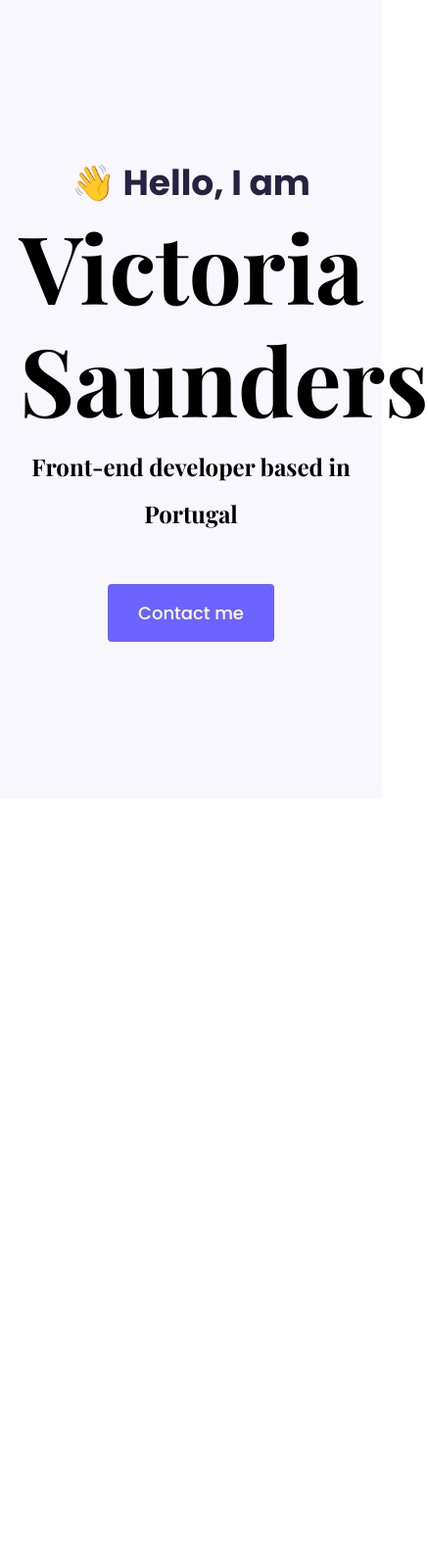
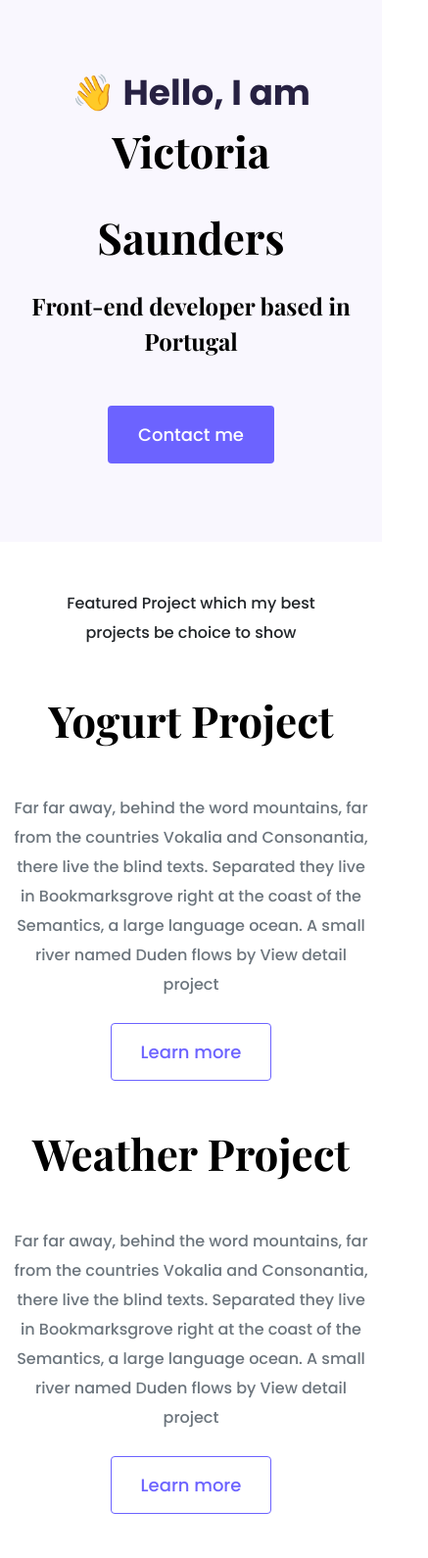
Before and after one commit to BestLifeEver/portfolio-project-4, a plain HTML site: page index.html in a window 390 px wide. Shown: the top 1590 px of the page at 98% size, 437 px wide, since content can reach past the window. Before the commit the page ends 844 px from the top, so only its background shows below. Drawn offline with nearby package versions, Linux system fonts and the light colour scheme.

Commit message:
Integrated homepage content design

```diff
--- a/index.html
+++ b/index.html
@@ -25,5 +25,63 @@
   <a href="#"class="btn btn-branding">Contact me</a>
   </div>
   </div>
+   <p class="text-center m-5">
+     Featured Project which my best projects be choice to show
+</p>
+  <div class="container">
+    <div class="row mb-5">
+      <div class="col d-none d-lg-block">
+        <img src="images/yogurt.png"
+        class="img-fluid" alt=""/>
+      </div>
+    <div class="col">
+      <div class="project-description">
+     <h2 class="mb-5"> Yogurt Project</h2>
+<p class="mb-4 text-muted">
+Far far away, behind the word mountains, far from the countries Vokalia and Consonantia, there live the blind texts. Separated they live in Bookmarksgrove right at the coast of the Semantics, a large language ocean. A small river named Duden flows by
+View detail project
+</p>
+<a href="" class="btn btn-branding-outline">Learn more</a>
+</div>
+</div>
+    </div>
+  <div class="row mb-5">
+
+    <div class="col">
+      <div class="project-description">
+     <h2 class="mb-5"> Weather Project</h2>
+<p class="mb-4 text-muted">
+Far far away, behind the word mountains, far from the countries Vokalia and Consonantia, there live the blind texts. Separated they live in Bookmarksgrove right at the coast of the Semantics, a large language ocean. A small river named Duden flows by
+View detail project
+</p>
+<a href="" class="btn btn-branding-outline">Learn more</a>
+</div>
+</div>
+
+  <div class="col d-none d-lg-block">
+        <img src="images/weather.png"
+        class="img-fluid" alt=""/>
+      </div>
+      </div>
+<div class="row">
+      <div class="col d-none d-lg-block">
+        <img src="images/dictionary.png"
+        class="img-fluid" alt=""/>
+      </div>
+    <div class="col">
+      <div class="project-description">
+     <h2 class="mb-5"> Dictionary Project</h2>
+<p class="mb-4 text-muted">
+Far far away, behind the word mountains, far from the countries Vokalia and Consonantia, there live the blind texts. Separated they live in Bookmarksgrove right at the coast of the Semantics, a large language ocean. A small river named Duden flows by
+View detail project
+</p>
+<a href="" class="btn btn-branding-outline">Learn more</a>
+</div>
+</div>
+    </div>
+
+
+
+</div>
 </body>
 </html>
--- a/styles/app.css
+++ b/styles/app.css
@@ -12,10 +12,17 @@ h1,h2,h3,h4,h5,h6{
   font-family: var(--heading-font-family);
   font-weight: bold;
 }
-h1{font-size:96px;}
+h1 {font-size:96px;
+line-height:1.5;
+}
+h2{
+  font-size:64px;
+}
 p {
   font-family:var( --default-font-family);
   font-weight: normal;
+  font-size:16px;
+  line-height: 30px;
 }
 .hero{
   background:var(--secondary-color);
@@ -32,7 +39,7 @@ color:#272142;
   font-family: var(--heading-font-family);
   font-weight:normal;
   font-size: 24px;
-  line-height:2;
+  line-height:1.5;
 }
 .btn-branding {
   background: var(--branding-color );
@@ -42,3 +49,24 @@ color:#272142;
   line-height:27px;
   padding: 15px 30px;
 }
+.btn-branding-outline{
+  color: var(--branding-color);
+  border:1px solid var(--branding-color);
+  border-radius:4px;
+  font-size:18px;
+  line-height:27px;
+  padding: 15px 30px;
+}
+.project-description {
+  padding: 120px 60px  ;
+}
+@media(max-width:900px){
+  h1{font-size:44px;
+  line-height: 2;}
+  h2{font-size:44px;}
+  .hero{padding:80px 20px;}
+  .project-description{
+    padding:0;
+    text-align:center;
+  }
+}
```
Also changed, not shown: images/dictionary.png (added), images/weather.png (added), images/yogurt.png (added).
